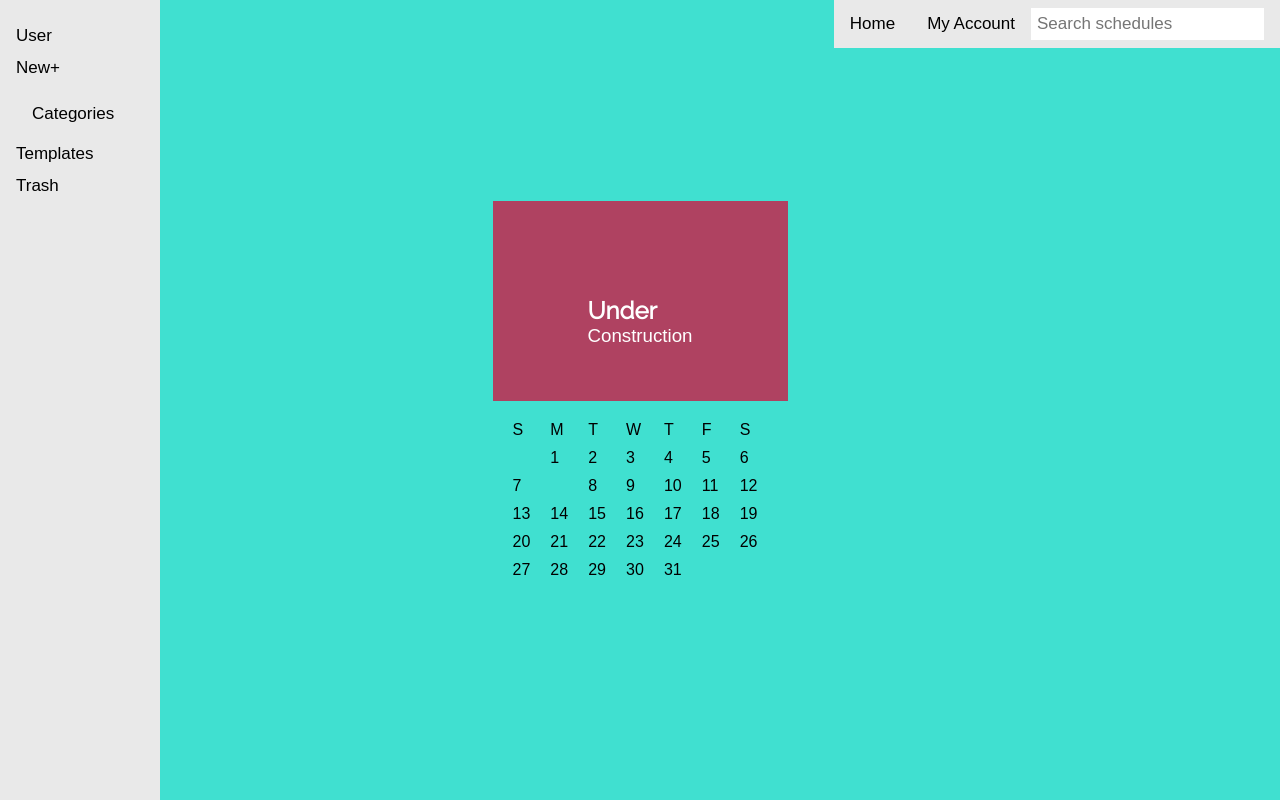
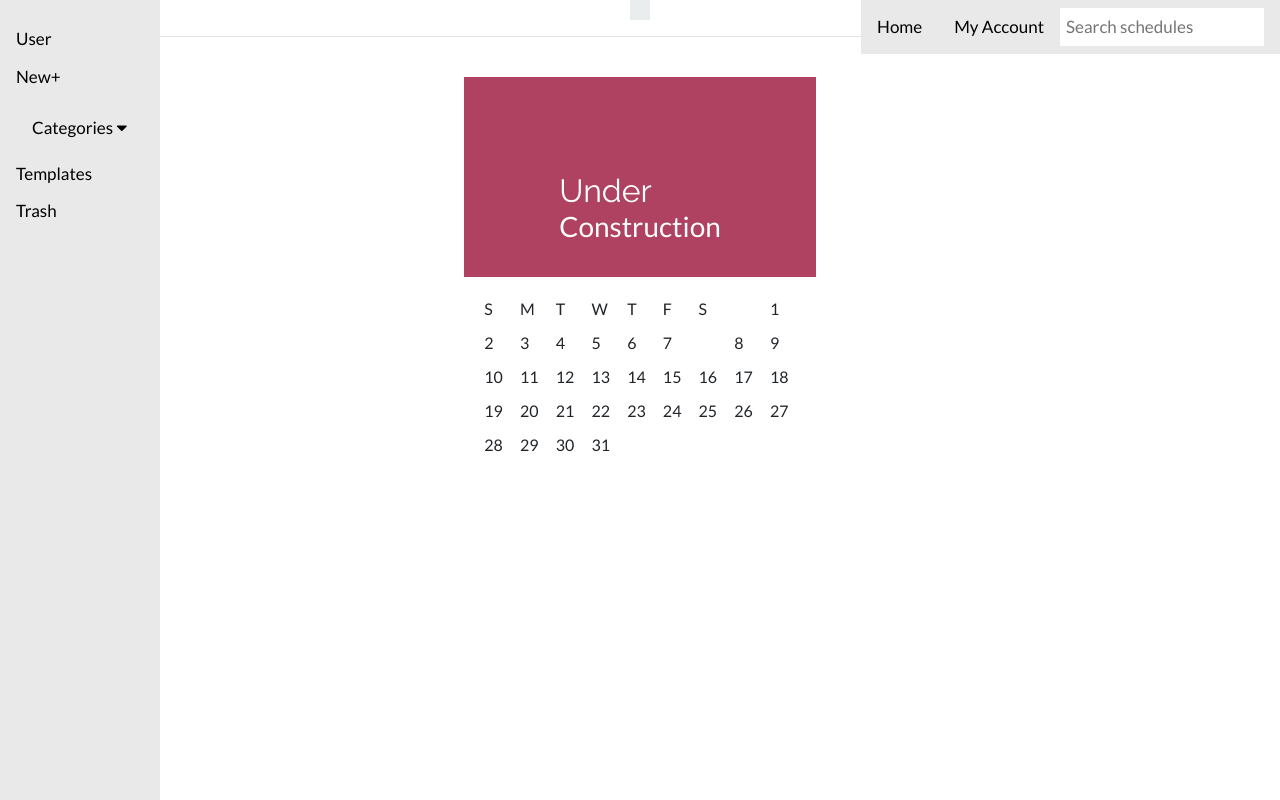
Before and after one commit to kaypineda/2023-Fall-CS411W-Gold-Prototype, a Django app: page /dashboard/ in a window 1280 px wide. Run offline with Django 4.2, Linux system fonts and the light colour scheme; some libraries are stand-ins or nearby versions.

Commit message:
starting dashboard unification

```diff
--- a/AppUser/static/AppUser/css/dashboard.css
+++ b/AppUser/static/AppUser/css/dashboard.css
@@ -1,13 +1,3 @@
-body {
-    height: 100%;
-    margin: 0;
-    font-family: Arial, Helvetica, sans-serif;
-    display: grid;
-    justify-items: center;
-    align-items: center;
-    background-color: turquoise;
-}
-
 .topnav {
     overflow: hidden;
     background-color: #e9e9e9;
@@ -113,28 +103,6 @@ body {
     display: block;
 }
 
-body {
-    position: relative;
-    display: flex;
-    justify-content: center;
-    align-items: center;
-    height: 100vh;
-    font-family: 'Poppins', sans-serif;
-    background: turquoise;
-
-    &::before {
-        content: '';
-        position: absolute;
-        top: 0;
-        left: 0;
-        bottom: 0;
-        background: linear-gradient(45deg, #f3ec78, #af4261);
-        /* background-size: 400% 400%; */
-        animation: gradient 15s ease infinite;
-        filter:blur(10px);
-    }
-}
-
 .calendar_picture {
     position: relative;
     height: 200px;
--- a/AppUser/templates/AppUser/base.html
+++ b/AppUser/templates/AppUser/base.html
@@ -13,6 +13,7 @@
     crossorigin="anonymous">
   <link rel="stylesheet" type="text/css" href="{% static '/css/styles.css' %}">
   <link rel="stylesheet" type="text/css" href="{% static 'AppUser/css/login.css' %}">
+  <link rel="stylesheet" type="text/css" href="{% static 'AppUser/css/dashboard.css' %}">
   <title>Schedule Puzzle Calendar</title>
 </head>
 <body>
--- a/AppUser/templates/AppUser/dashboard.html
+++ b/AppUser/templates/AppUser/dashboard.html
@@ -1,17 +1,7 @@
-<!DOCTYPE html>
-<html lang="en">
+{% extends 'AppUser/base.html' %}
 
-    <head>
-        {% load static %}
-        <meta charset="utf-8">
-        <meta name="viewport" content="width=device-width, initial-scale=1.0">
-        <title>Login</title>
-        <!--<link rel="stylesheet" href="css/login.css"> -->
-        <link rel="stylesheet" type="text/css" href="{% static '/css/styles.css' %}">
-        <link rel="stylesheet" type="text/css" href="{% static 'AppUser/css/dashboard.css' %}">
-        <!-- <script defer src="dashboard.js"></script> -->
-    </head>
 
+{% block content %}
         <!-- <title>Dashboard</title>
         <link rel="stylesheet" href="dashboard.css">
         <script defer src="dashboard.js"></script>
@@ -116,4 +106,4 @@
 
                 </div>
             </div>
-</html>
+            {% endblock content %}
```
